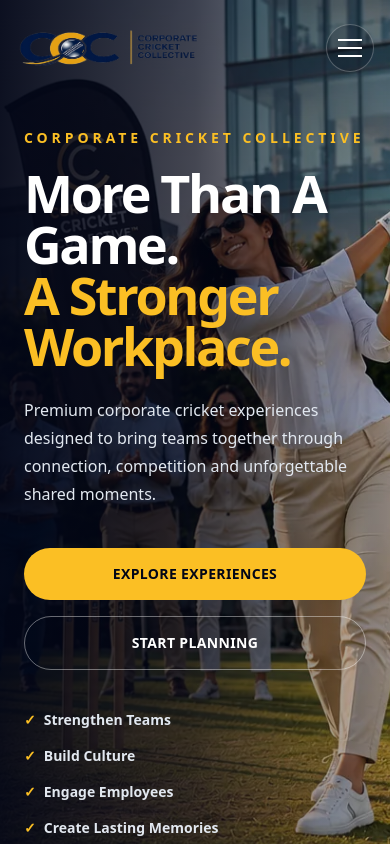
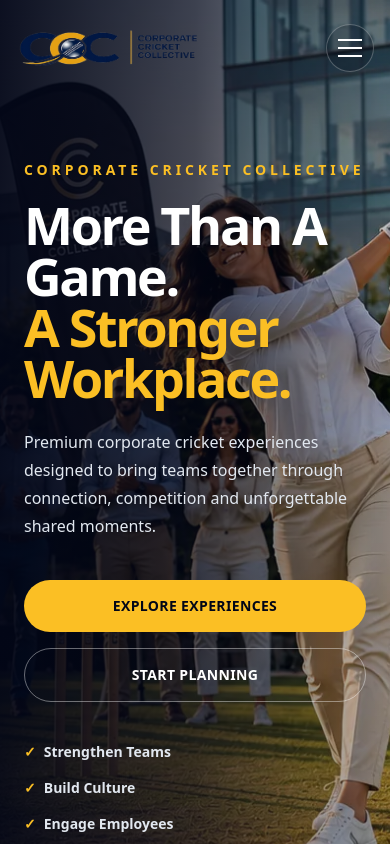
Before and after one commit to ianwessels-ai/ccc-premium-b2b-website, a Next.js app: page / in a window 390 px wide. Shown: the top 844 px of the page. Built offline with nearby package versions, Linux system fonts and the light colour scheme.

Commit message:
Update Hero.tsx

```diff
--- a/components/Hero.tsx
+++ b/components/Hero.tsx
@@ -42,9 +42,9 @@
   className="
     relative z-10
     flex min-h-[100svh] w-full items-center
-          px-6 pb-14 pt-32
-          sm:px-10 sm:pb-16 sm:pt-32
-          md:px-12
+    px-6 pb-14 pt-40
+    sm:px-10 sm:pb-16 sm:pt-40
+    md:px-12 md:pt-44
     lg:min-h-[92vh] lg:px-20 lg:pb-16 lg:pt-24
   "
 >
```
Lines whose indentation alone changed are shown as unchanged.
